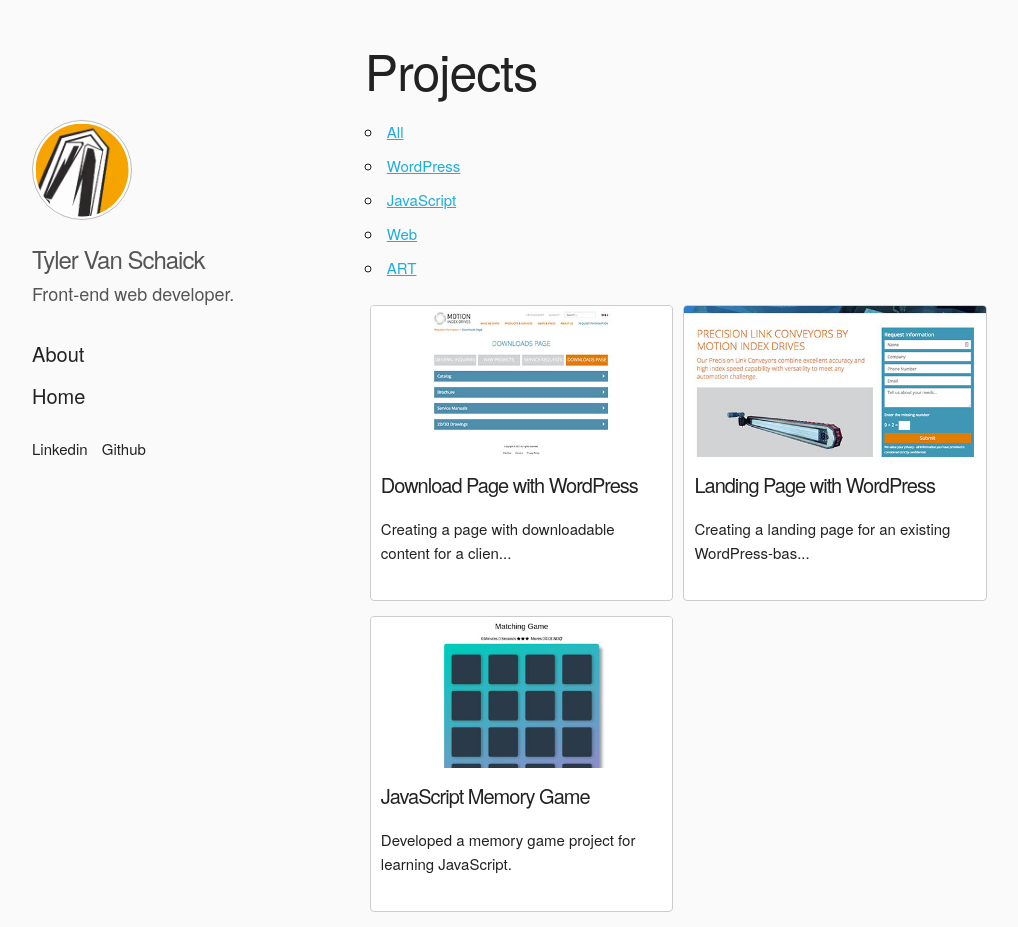
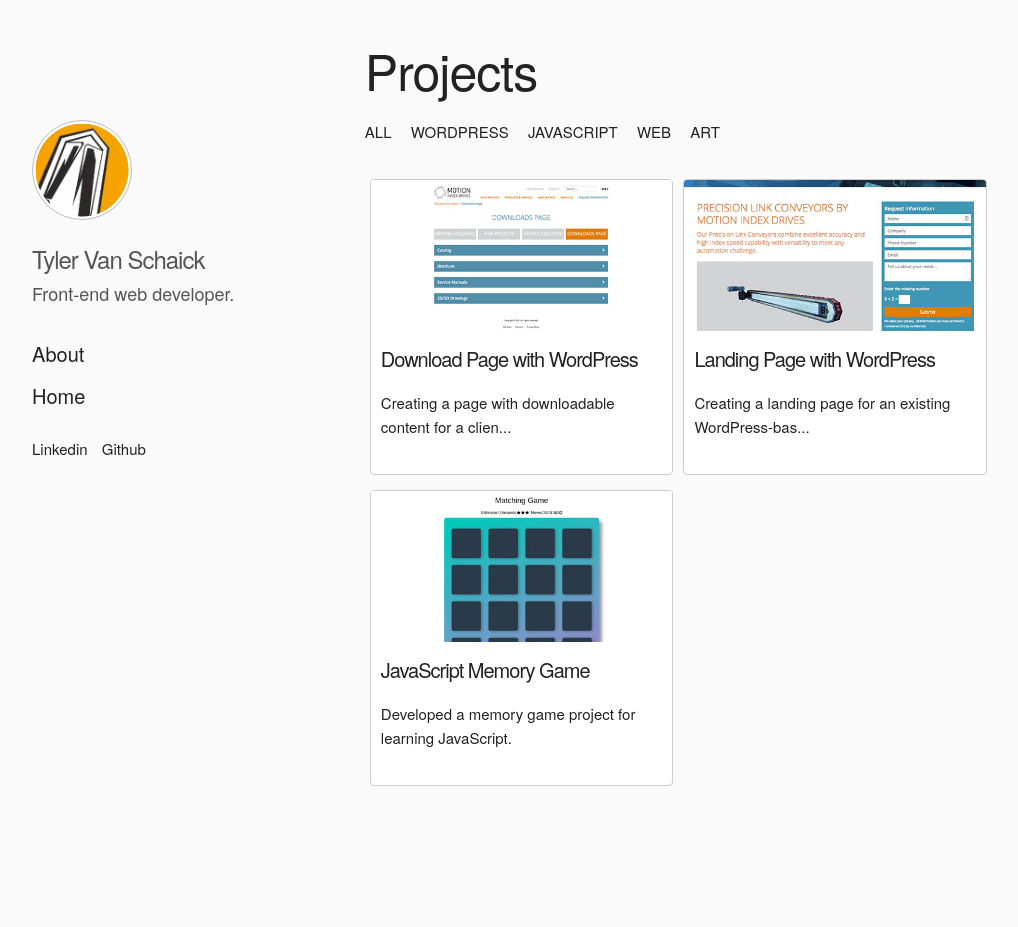
Before and after one commit to tyler-vs/tyler-vs.github.io, a Jekyll site: the page built from index.html, in a window 1280 px wide and 927 px high. Shown: the whole window, without its empty margins (128-1146 px from the left). Built offline with Jekyll 4.4.1, drawn with Linux system fonts in a browser that asks for light colours; nearby versions of some CDN libraries.

Commit message:
Update main.css
Add base styles for the work filters.

```diff
--- a/css/main.css
+++ b/css/main.css
@@ -291,7 +291,25 @@ button,
 
 #gallery {}
 
-/* Cards  */
+/* Work Filters */
+
+.work-filters {
+  list-style: none;
+}
+
+.work-filters li {
+  display: inline-block;
+  padding-right: 1.5rem;
+  font-size: 1.5rem;
+}
+
+.work-filters a {
+  text-transform: uppercase;
+  text-decoration: none;
+  color: inherit;
+}
+
+/* Work Cards  */
 
 /*// .cards {
 //   display: flex;
```
